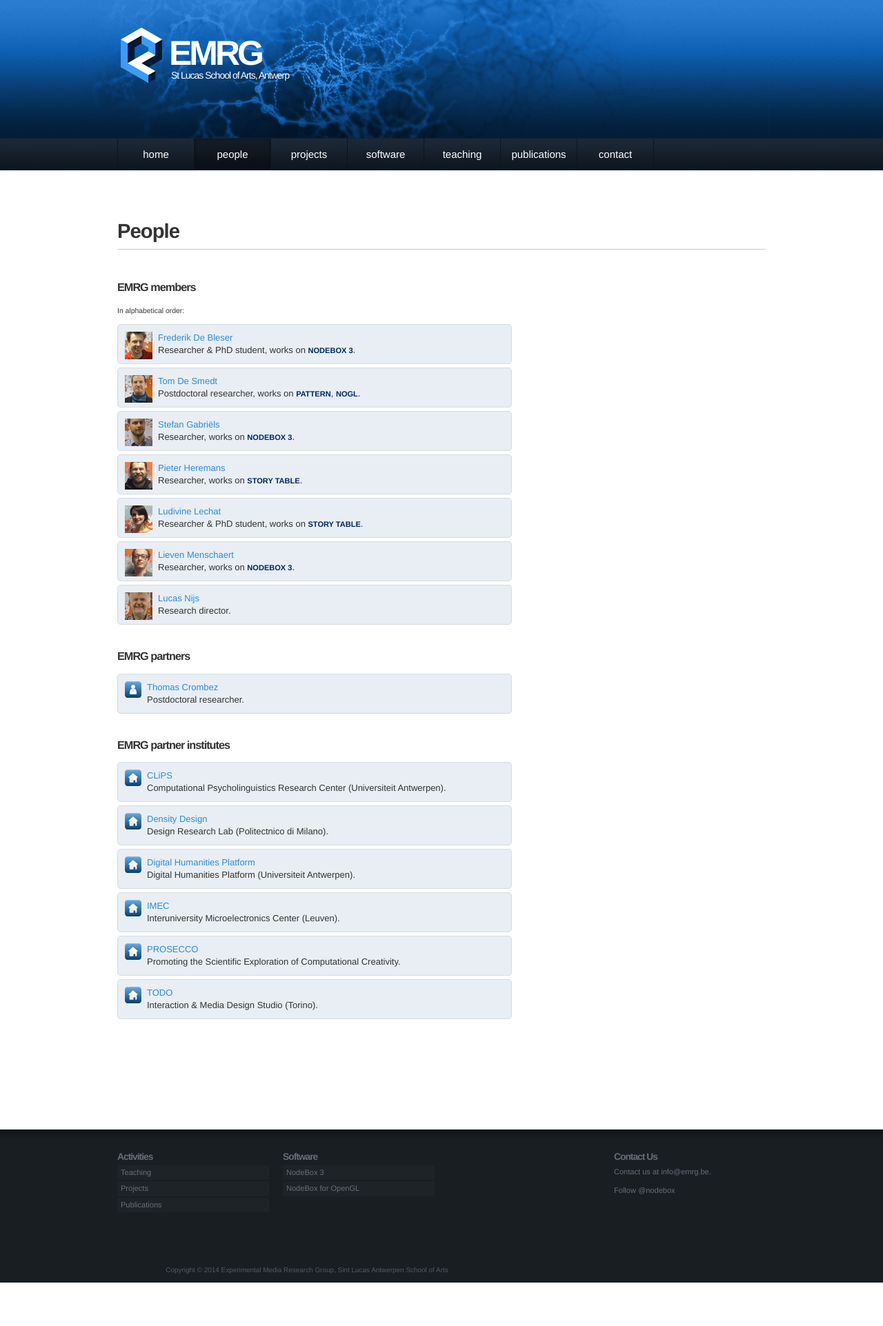
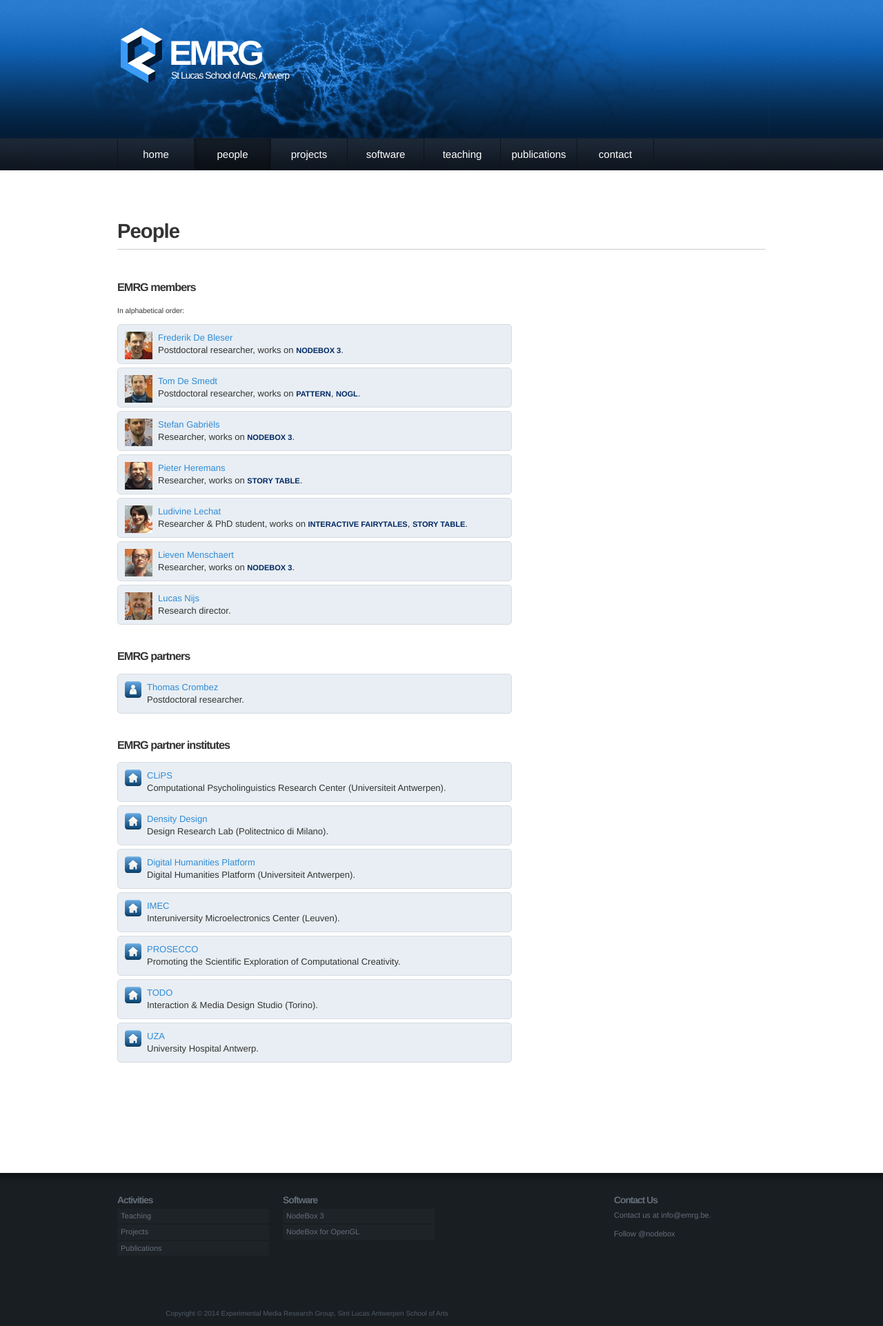
Before and after one commit to nodebox/emrg.be, a Jekyll site: the page built from people/index.md, in a window 1280 px wide. Shown: the whole page at 69% size. Built offline with Jekyll 4.4.1, drawn with Linux system fonts in a browser that asks for light colours; nearby versions of some CDN libraries; comment, search, counter and statistics services are not loaded; before the commit the page ends 1860 px from its top, so only the background shows below that.

Commit message:
update people

```diff
--- a/media/css/screen.css
+++ b/media/css/screen.css
@@ -475,6 +475,9 @@ a.download {
 @media all and (max-width:767px) { .projects-overview #content li {
     width: 92%;
 }}
+.projects-overview #content ul {
+	padding: 0;
+}
 .projects-overview #content li a {
     display: block;
     color: #3572a4;
--- a/people/index.md
+++ b/people/index.md
@@ -9,7 +9,7 @@ title: People
 
 <div class="box">
 	<img src="/media/people/frederik-s.jpg" />
-	<a href="frederik-de-bleser.html">Frederik De Bleser</a><br>Researcher &amp; PhD student, works on
+	<a href="frederik-de-bleser.html">Frederik De Bleser</a><br>Postdoctoral researcher, works on
 	<a href="../software/nodebox-3.html" class="tag-software">NodeBox 3</a>.
 </div>
 
@@ -35,6 +35,7 @@ title: People
 <div class="box">
 	<img src="/media/people/ludivine-s.jpg" />
 	<a href="ludivine-lechat.html">Ludivine Lechat</a><br>Researcher &amp; PhD student, works on
+	<a href="../projects/interactive-fairytales.html" class="tag-project">Interactive Fairytales</a>,
 	<a href="../projects/story-table.html" class="tag-project">Story Table</a>.
 </div>
 
@@ -85,7 +86,6 @@ title: People
 	<br>Interuniversity Microelectronics Center (Leuven).
 </div>
 
-
 <div class="box">
 	<img src="/media/img/home.png" />
 	<a target="_blank" href="http://prosecco-network.eu">PROSECCO</a>
@@ -97,3 +97,9 @@ title: People
 	<a target="_blank" href="http://www.todo.to.it">TODO</a>
 	<br>Interaction &amp; Media Design Studio (Torino).
 </div>
+
+<div class="box">
+	<img src="/media/img/home.png" />
+	<a target="_blank" href="http://www.uza.be">UZA</a>
+	<br>University Hospital Antwerp.
+</div>
```
